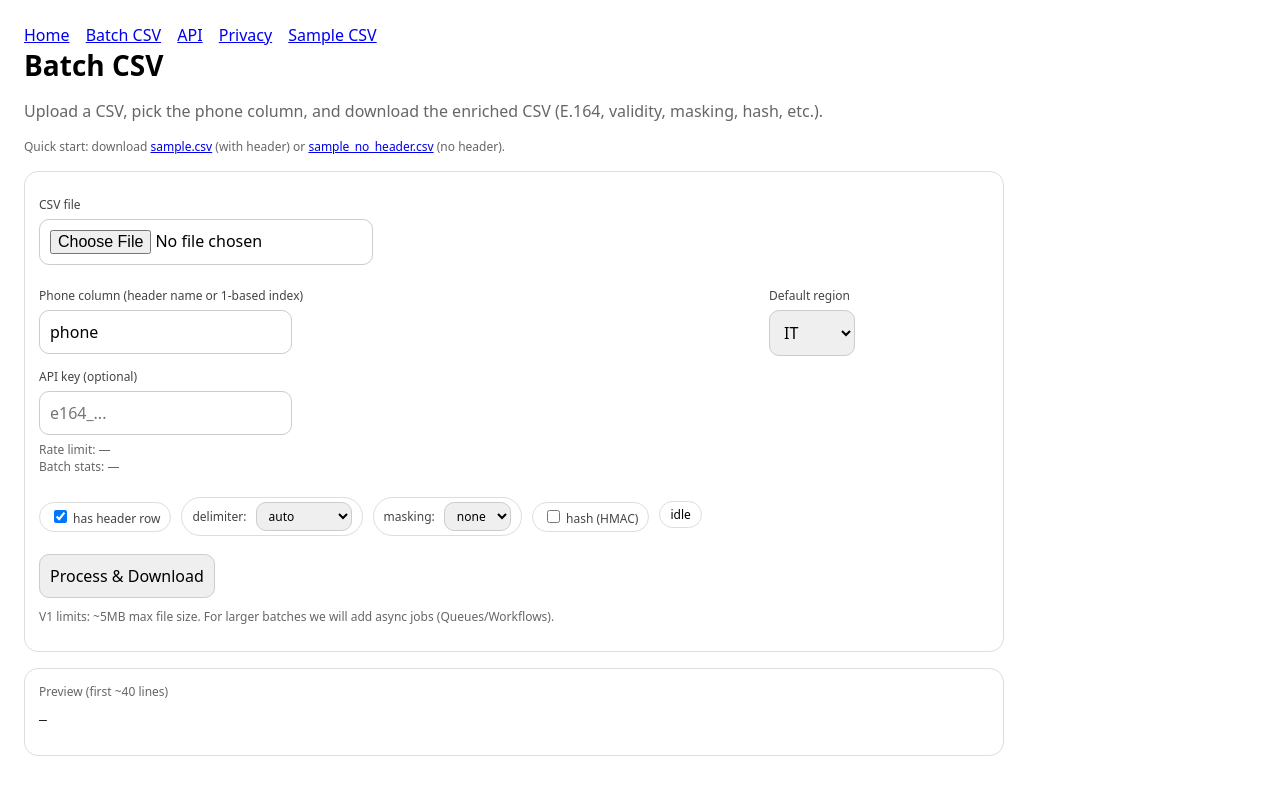
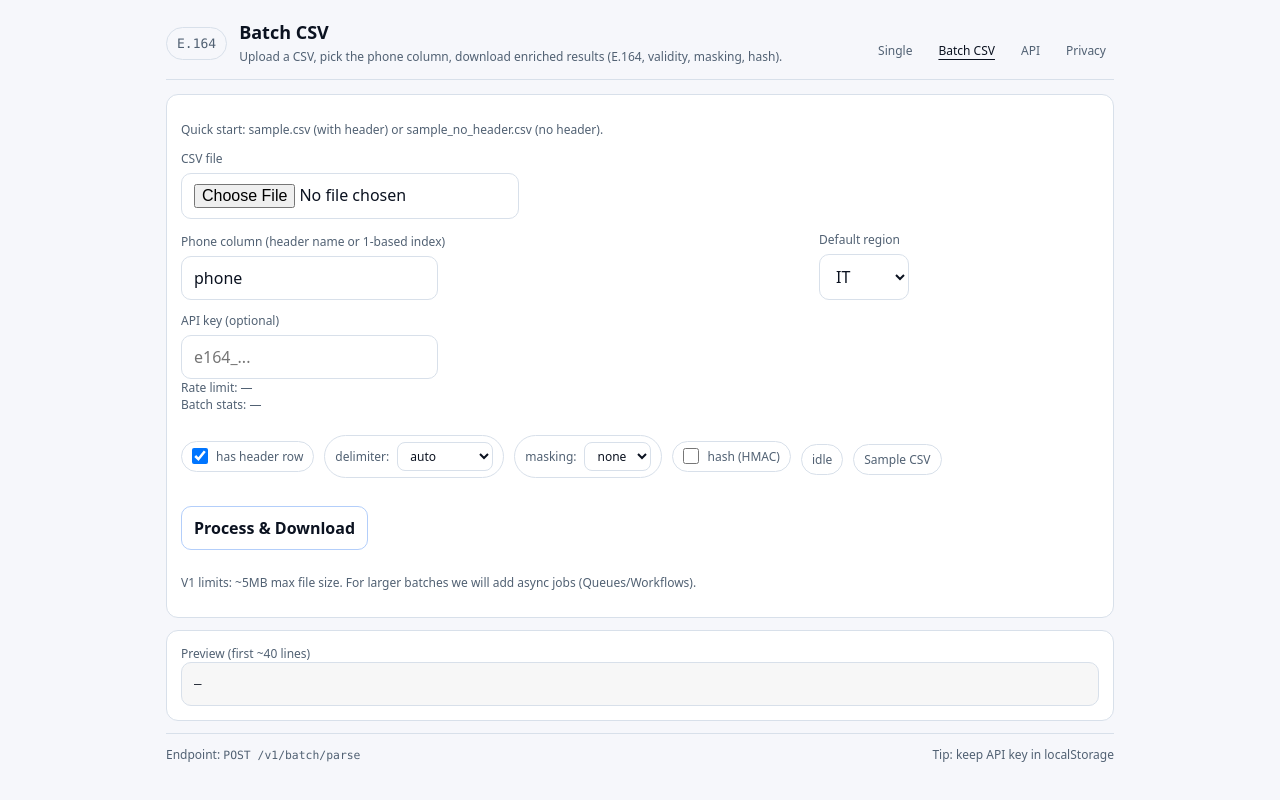
Before and after one commit to Antonio-Prado/e164-it, a website: page public/batch/index.html in a window 1280 px wide. Drawn offline with Linux system fonts and the light colour scheme.

Commit message:
Add shared tech-minimal styles

```diff
--- a/public/batch/index.html
+++ b/public/batch/index.html
@@ -4,52 +4,46 @@
   <meta charset="utf-8" />
   <meta name="viewport" content="width=device-width, initial-scale=1" />
   <title>e164.it — Batch CSV</title>
-  <style>
-    :root { font-family: system-ui, -apple-system, Segoe UI, Roboto, sans-serif; }
-    body { margin: 24px; max-width: 980px; }
-    h1 { margin: 0 0 8px; font-size: 28px; }
-    .muted { color: #666; }
-    nav a { margin-right: 12px; }
-    label { display:block; font-size: 12px; color:#444; margin: 10px 0 6px; }
-    input, select, button { font: inherit; padding: 10px; border-radius: 10px; border: 1px solid #ccc; }
-    button { cursor: pointer; }
-    .row { display:grid; grid-template-columns: 1fr 220px; gap: 12px; }
-    .card { border: 1px solid #ddd; border-radius: 14px; padding: 14px; margin-top: 16px; }
-    pre { white-space: pre-wrap; word-break: break-word; }
-    .actions { display:flex; gap: 10px; flex-wrap: wrap; margin-top: 12px; align-items: center; }
-    .pill { display:inline-block; padding:4px 10px; border-radius:999px; border:1px solid #ddd; font-size:12px; }
-  </style>
+  <link rel="stylesheet" href="/styles.css">
 </head>
 <body>
+  <div class="wrap">
+    <header class="top">
+      <div class="brand">
+        <div class="logo">E.164</div>
+        <div>
+          <h1>Batch CSV</h1>
+          <p class="subtitle">Upload a CSV, pick the phone column, download enriched results (E.164, validity, masking, hash).</p>
+        </div>
+      </div>
       <nav>
-    <a href="/">Home</a>
-    <a href="/batch/">Batch CSV</a>
+        <a href="/">Single</a>
+        <a href="/batch/" aria-current="page">Batch CSV</a>
         <a href="/api/">API</a>
         <a href="/privacy/">Privacy</a>
-    <a href="/samples/sample.csv">Sample CSV</a>
       </nav>
+    </header>
 
-  <h1>Batch CSV</h1>
-  <p class="muted">
-    Upload a CSV, pick the phone column, and download the enriched CSV (E.164, validity, masking, hash, etc.).
-  </p>
-
-  <p class="muted" style="font-size: 12px;">
-    Quick start: download <a href="/samples/sample.csv">sample.csv</a> (with header) or
+    <main class="stack">
+      <div class="card">
+        <p class="muted small">
+          Quick start: <a href="/samples/sample.csv">sample.csv</a> (with header) or
           <a href="/samples/sample_no_header.csv">sample_no_header.csv</a> (no header).
         </p>
 
-  <div class="card">
-    <label>CSV file</label>
+        <div class="stack">
+          <div>
+            <label for="file">CSV file</label>
             <input type="file" id="file" accept=".csv,text/csv" />
+          </div>
 
-    <div class="row" style="margin-top:12px;">
+          <div class="row">
             <div>
-        <label>Phone column (header name or 1-based index)</label>
+              <label for="phone_column">Phone column (header name or 1-based index)</label>
               <input id="phone_column" placeholder="e.g. phone or 3" value="phone" />
             </div>
             <div>
-        <label>Default region</label>
+              <label for="region">Default region</label>
               <select id="region">
                 <option value="">(auto)</option>
                 <option value="IT" selected>IT</option>
@@ -62,20 +56,19 @@
             </div>
           </div>
 
-    <div style="margin-top:12px;">
+          <div>
             <label for="api_key">API key (optional)</label>
             <input id="api_key" placeholder="e164_..." autocomplete="off" />
-      <div class="muted" id="rl" style="font-size:12px; margin-top:6px;">Rate limit: —</div>
-    <div class="muted" style="font-size:12px;" id="batch_stats">Batch stats: —</div>
+            <div class="muted small" id="rl">Rate limit: —</div>
+            <div class="muted small" id="batch_stats">Batch stats: —</div>
           </div>
-
 
           <div class="actions">
             <label class="pill"><input type="checkbox" id="has_header" checked> has header row</label>
 
             <label class="pill">
               delimiter:
-        <select id="delimiter" style="margin-left:6px; padding:4px 8px;">
+              <select id="delimiter">
                 <option value="auto" selected>auto</option>
                 <option value=",">comma</option>
                 <option value=";">semicolon</option>
@@ -85,7 +78,7 @@
 
             <label class="pill">
               masking:
-        <select id="mask" style="margin-left:6px; padding:4px 8px;">
+              <select id="mask">
                 <option value="none" selected>none</option>
                 <option value="last2">last2</option>
                 <option value="last4">last4</option>
@@ -93,22 +86,31 @@
             </label>
 
             <label class="pill"><input type="checkbox" id="hash"> hash (HMAC)</label>
-      <span id="status" class="pill">idle</span>
+            <span id="status" class="pill" aria-live="polite">idle</span>
+            <a href="/samples/sample.csv" class="pill">Sample CSV</a>
           </div>
 
           <div class="actions">
-      <button id="run">Process & Download</button>
+            <button id="run" class="primary">Process & Download</button>
             <a id="download" style="display:none;" class="pill" download="e164_batch_results.csv">Download ready</a>
           </div>
 
-    <p class="muted" style="margin-top:10px; font-size:12px;">
+          <p class="muted small">
             V1 limits: ~5MB max file size. For larger batches we will add async jobs (Queues/Workflows).
           </p>
         </div>
+      </div>
 
       <div class="card">
-    <div class="muted" style="font-size:12px;">Preview (first ~40 lines)</div>
+        <div class="muted small">Preview (first ~40 lines)</div>
         <pre id="preview">—</pre>
+      </div>
+    </main>
+
+    <footer class="meta">
+      <span>Endpoint: <code>POST /v1/batch/parse</code></span>
+      <span class="muted">Tip: keep API key in localStorage</span>
+    </footer>
   </div>
 
 <script>
@@ -141,7 +143,6 @@
       el.textContent = "Rate limit: —";
     }
   }
-
 
   function setStatus(t) { $("status").textContent = t; }
 
--- /dev/null
+++ b/public/styles.css
@@ -0,0 +1,228 @@
+:root{
+  --bg: #0b0d12;
+  --panel: #0f141c;
+  --text: #e7edf5;
+  --muted: #9aa8b8;
+  --border: #243041;
+  --focus: rgba(138, 180, 248, .35);
+  --accent: #8ab4f8;
+
+  --r: 12px;
+  --mono: ui-monospace, SFMono-Regular, Menlo, Monaco, Consolas, "Liberation Mono", "Courier New", monospace;
+  --sans: system-ui, -apple-system, Segoe UI, Roboto, sans-serif;
+}
+
+@media (prefers-color-scheme: light) {
+  :root{
+    --bg: #f6f7fb;
+    --panel: #ffffff;
+    --text: #0b1220;
+    --muted: #516173;
+    --border: #d8e0ea;
+    --focus: rgba(23, 105, 255, .18);
+    --accent: #1769ff;
+  }
+}
+
+*{ box-sizing: border-box; }
+html{ color-scheme: light dark; }
+body{
+  margin: 0;
+  font-family: var(--sans);
+  background: var(--bg);
+  color: var(--text);
+}
+
+a{ color: inherit; text-decoration: none; }
+a:hover{ text-decoration: underline; }
+
+code{ font-family: var(--mono); font-size: .95em; }
+
+.wrap{
+  max-width: 980px;
+  margin: 0 auto;
+  padding: 22px 16px 44px;
+}
+
+.top{
+  display:flex;
+  align-items:flex-end;
+  justify-content:space-between;
+  gap: 12px;
+  padding-bottom: 14px;
+  border-bottom: 1px solid var(--border);
+  margin-bottom: 14px;
+}
+
+.brand{
+  display:flex;
+  gap: 12px;
+  align-items:center;
+}
+
+.logo{
+  font-family: var(--mono);
+  font-size: 13px;
+  padding: 8px 10px;
+  border: 1px solid var(--border);
+  border-radius: 999px;
+  color: var(--muted);
+}
+
+h1{
+  margin: 0;
+  font-size: 18px;
+  line-height: 1.2;
+}
+
+.subtitle{
+  margin: 4px 0 0;
+  font-size: 12px;
+  color: var(--muted);
+}
+
+nav{
+  display:flex;
+  gap: 10px;
+  flex-wrap:wrap;
+}
+
+nav a{
+  font-size: 12px;
+  color: var(--muted);
+  padding: 6px 8px;
+  border-radius: 8px;
+}
+
+nav a:hover{
+  color: var(--text);
+  background: rgba(127,127,127,.10);
+  text-decoration: none;
+}
+
+nav a[aria-current="page"]{
+  color: var(--text);
+  text-decoration: underline;
+  text-underline-offset: 4px;
+}
+
+.stack{ display:flex; flex-direction:column; gap: 12px; }
+
+.card{
+  background: var(--panel);
+  border: 1px solid var(--border);
+  border-radius: var(--r);
+  padding: 14px;
+}
+
+.row{
+  display:grid;
+  grid-template-columns: 1fr minmax(200px, 280px);
+  gap: 12px;
+  align-items:end;
+}
+
+@media (max-width: 720px){
+  .top{ flex-direction:column; align-items:stretch; }
+  .row{ grid-template-columns: 1fr; }
+}
+
+label{
+  display:block;
+  font-size: 12px;
+  color: var(--muted);
+  margin: 0 0 6px;
+}
+
+input, select, textarea, button{
+  font: inherit;
+  color: var(--text);
+  background: transparent;
+  border: 1px solid var(--border);
+  border-radius: 10px;
+  padding: 10px 12px;
+  outline: none;
+}
+
+textarea{
+  min-height: 140px;
+  font-family: var(--mono);
+  font-size: 12.5px;
+}
+
+input:focus, select:focus, textarea:focus, button:focus{
+  box-shadow: 0 0 0 4px var(--focus);
+  border-color: rgba(138,180,248,.65);
+}
+
+button{
+  cursor:pointer;
+  font-weight: 650;
+}
+
+button:hover{
+  background: rgba(127,127,127,.10);
+}
+
+button.primary{
+  border-color: rgba(138,180,248,.65);
+}
+
+.actions{
+  display:flex;
+  gap: 10px;
+  flex-wrap:wrap;
+  margin-top: 10px;
+  align-items:center;
+}
+
+.pill{
+  display:inline-flex;
+  align-items:center;
+  gap: 8px;
+  padding: 6px 10px;
+  border-radius: 999px;
+  border: 1px solid var(--border);
+  color: var(--muted);
+  font-size: 12px;
+}
+
+.pill input[type="checkbox"]{
+  width: 16px;
+  height: 16px;
+  margin: 0;
+}
+
+.pill select{
+  padding: 4px 8px;
+  border-radius: 8px;
+}
+
+pre{
+  margin: 0;
+  padding: 12px;
+  border-radius: 10px;
+  border: 1px solid var(--border);
+  background: rgba(127,127,127,.06);
+  font-family: var(--mono);
+  font-size: 12.5px;
+  line-height: 1.5;
+  white-space: pre-wrap;
+  word-break: break-word;
+  tab-size: 2;
+}
+
+.muted{ color: var(--muted); }
+.small{ font-size: 12px; }
+
+.meta{
+  margin-top: 12px;
+  padding-top: 12px;
+  border-top: 1px solid var(--border);
+  color: var(--muted);
+  font-size: 12px;
+  display:flex;
+  justify-content:space-between;
+  gap: 10px;
+  flex-wrap:wrap;
+}
```
Lines whose indentation alone changed are shown as unchanged.
